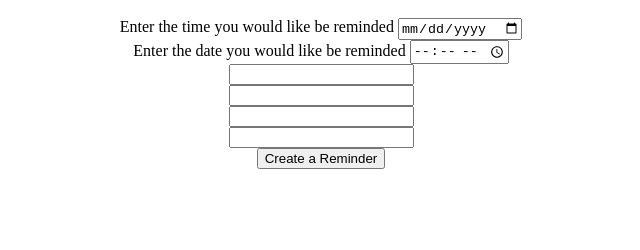
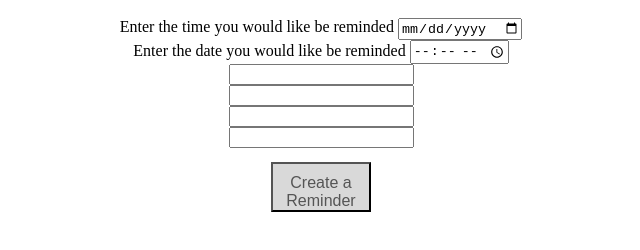
Before and after one commit to redrobin005/Dont-Forget, a plain HTML site: page index.html in a window 1280 px wide. Shown: the part 48-298 px from the top of the page, without its empty margins (319-959 px from the left). Drawn offline with Linux system fonts and the light colour scheme.

Commit message:
fixed centering

```diff
--- a/cssfile.css
+++ b/cssfile.css
@@ -1,6 +1,31 @@
  body{
     text-align: center }
 
-h1{
+p{
+text-align:center;
+}
+
+.addBtn {
+  padding: 10px;
+  width: 25%;
+  background: #d9d9d9;
+  color: #555;
+  float: left;
+  text-align: center;
+  font-size: 16px;
+  cursor: pointer;
+  transition: 0.3s;
+  border-radius: 0;
+  height:50px;
+    width:100px;
+    margin: -20px -50px;
+    position:relative;
+    top:50%;
+    left:50%;
+
 
 }
+
+.addBtn:hover {
+  background-color: #bbb;
+}
--- a/index.html
+++ b/index.html
@@ -24,8 +24,10 @@
       <input type="text">  <br>
       <input type="text">  <br>
       <input type="text">  <br>
-
-      <button>Create a Reminder</button>
+      <br>
+<p>
+      <button class="addBtn">Create a Reminder</button>
+    </p>
       </form>
     </section>
 
```
